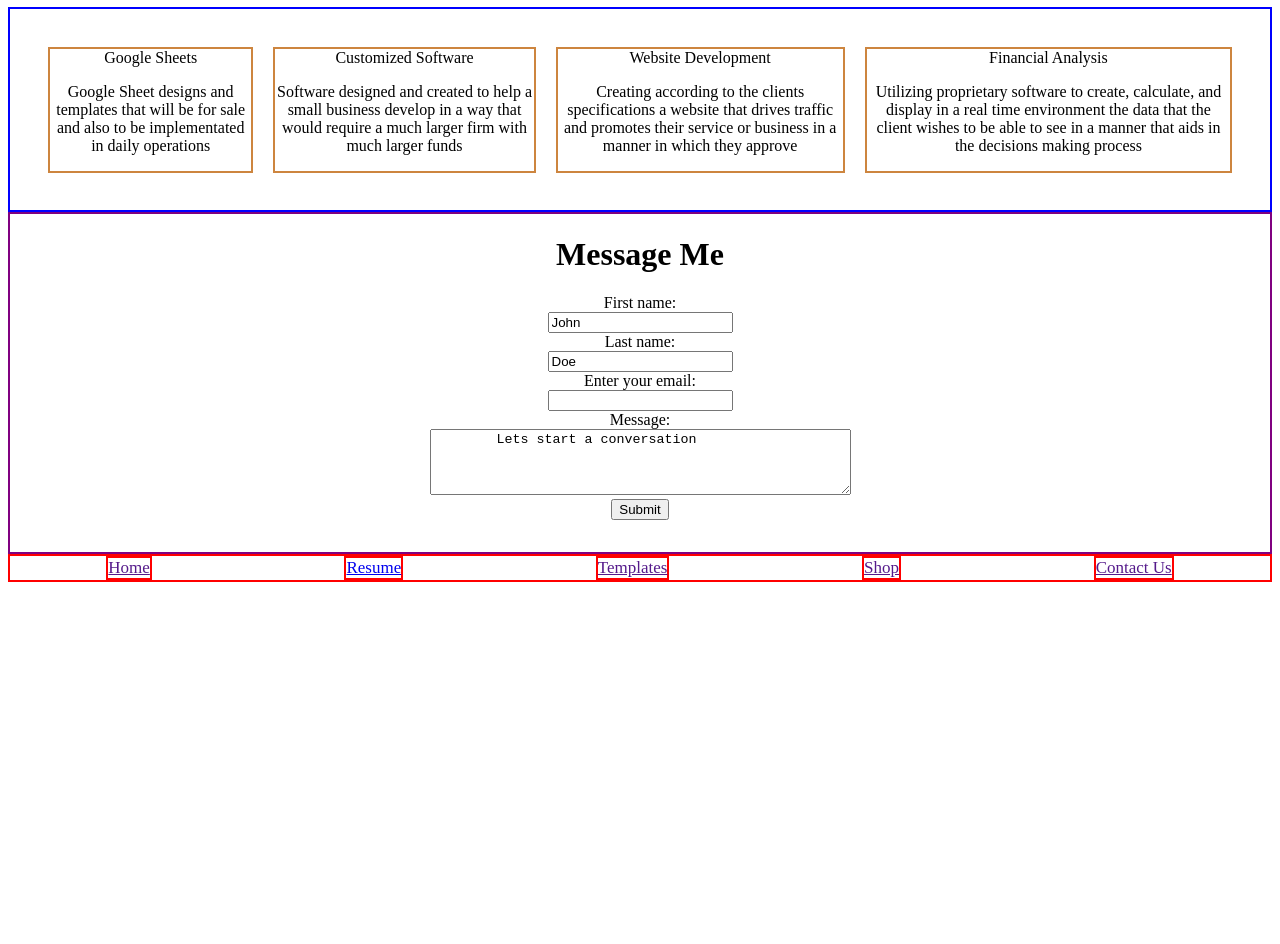
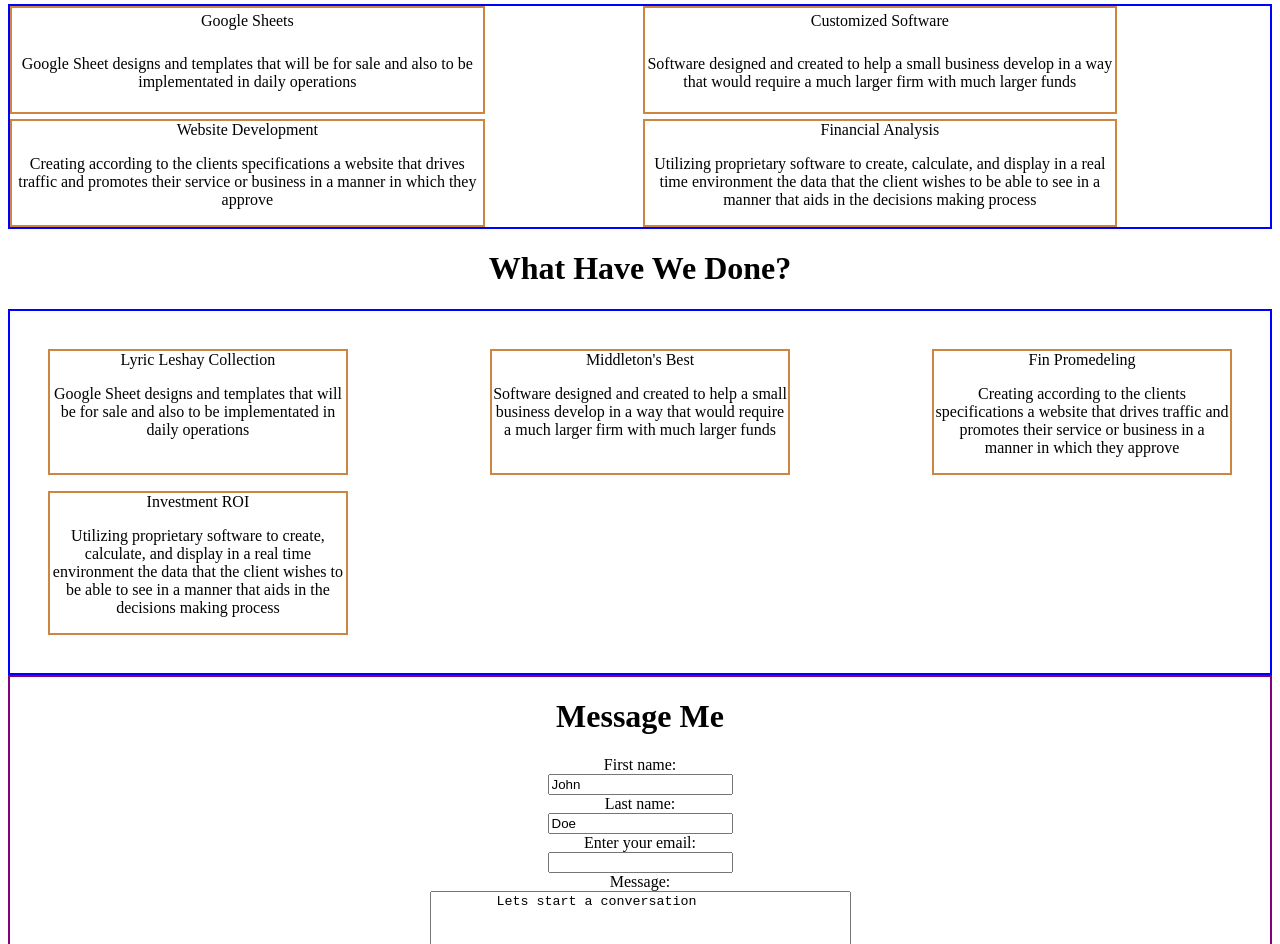
Before and after one commit to srice2024/website, a plain HTML site: page index.html in a window 1280 px wide. Shown: the part 530-1474 px from the top of the page. Before the commit the page ends 1120 px from the top, so only its background shows below. Drawn offline with Linux system fonts and the light colour scheme.

Commit message:
Update: Further completion of the landing page. Main CSS added and layout developed.

```diff
--- a/index.html
+++ b/index.html
@@ -30,13 +30,13 @@
           <a href="">Contact Us</a>
         </div>
     </div>
+    <h1>LegacyForce Media</h1>
+    <h3>Helping small businesses access big data</h3>
     <div class="bio">
-      <h1>LegacyForce Media</h1>
-      <h3>Helping small businesses access big data</h3>
-      <div class="bio_photo">
-      <img src="" alt="photo of Shon Rice, Founder"/>
+      <div class="photo">
+      <img src="/media/Untitled design-1.png" alt="photo of Shon Rice, Founder" width="300px"/>
       </div>
-      <div class="bio-text">
+      <div class="text">
       <h3>Who Are We</h3>
       <p>
         Lorem ipsum dolor sit amet consectetur adipisicing elit. Voluptatum
@@ -48,21 +48,21 @@
     </div>
     <h1>What Do We Do?</h1>
     <div class="services">
-      <div class="gs-class sb-us">
+      <div class="gs-class">
         Google Sheets
         <p>
           Google Sheet designs and templates that will be for sale and also to
           be implementated in daily operations
         </p>
       </div>
-      <div class="cs-class sb-us">
+      <div class="cs-class">
         Customized Software
         <p>
           Software designed and created to help a small business develop in a
           way that would require a much larger firm with much larger funds
         </p>
       </div>
-      <div class="wd-class sb-us">
+      <div class="wd-class">
         Website Development
         <p>
           Creating according to the clients specifications a website that drives
@@ -70,7 +70,40 @@
           they approve
         </p>
       </div>
-        <div class="fa-class sb-us">Financial Analysis
+        <div class="fa-class">Financial Analysis
+        <p>
+          Utilizing proprietary software to create, calculate, and display in a
+          real time environment the data that the client wishes to be able to
+          see in a manner that aids in the decisions making process
+        </p>
+      </div>
+    </div>
+    <h1>What Have We Done?</h1>
+    <div class="portfolio">
+      <div class="lyric">
+        Lyric Leshay Collection
+        <p>
+          Google Sheet designs and templates that will be for sale and also to
+          be implementated in daily operations
+        </p>
+      </div>
+      <div class="middleton">
+        Middleton's Best
+        <p>
+          Software designed and created to help a small business develop in a
+          way that would require a much larger firm with much larger funds
+        </p>
+      </div>
+      <div class="finmodeling">
+        Fin Promedeling
+        <p>
+          Creating according to the clients specifications a website that drives
+          traffic and promotes their service or business in a manner in which
+          they approve
+        </p>
+      </div>
+        <div class="profitability">
+          Investment ROI
         <p>
           Utilizing proprietary software to create, calculate, and display in a
           real time environment the data that the client wishes to be able to
--- a/style.css
+++ b/style.css
@@ -1,41 +1,65 @@
 .logo {
   float: inline-start;
+  border-radius: 75px;
 }
 .navigation {
   display: flex;
+  flex-wrap: wrap;
   justify-content: space-around;
   align-items: center;
   font-size: 17px;
   border: 2px, solid, red;
 }
+h3 {
+  text-align: center;
+}
 .bio {
   border: 2px, solid, green;
   display: flex;
-  flex-direction: column;
+  flex-wrap: wrap;
   justify-content: center;
-  align-items: center;
 }
-.bio-text {
-  width: 300px;
+.bio > * {
+  width: 500px;
+  border: 2px solid red;
+  flex-basis: 300px;
+  margin: 15px;
 }
-.bio-photo {
-  width: 300px;
-}
+
 .services {
   border: 2px, solid, blue;
+  display: grid;
+  grid-template-columns: 1fr 1fr;
+  grid-template-rows: 1fr 1fr;
+  gap: 5px;
+}
+/* > is used in order to have the children of the parent selector and I am selecting them all */
+.services > * {
   display: flex;
-  justify-content: space-around;
-  align-items: baseline;
+  flex-wrap: wrap;
+  width: 75%;
+  border: 2px solid peru;
+  align-items: center;
+  justify-content: center;
+}
+.portfolio {
+  border: 2px, solid, blue;
+  display: flex;
+  flex-wrap: wrap;
+  justify-content: space-between;
   align-content: space-around;
-  gap: 20px;
+  text-align: center;
+  gap: 1rem;
   padding: 3%;
+}
+/* > is used in order to have the children of the parent selector and I am selecting them all */
+.portfolio > * {
+  flex-basis: 25%;
+  border: 2px solid peru;
 }
 .services,
 h1 {
   text-align: center;
-}
-.sb-us {
-  border: 2px solid peru;
 }
 .contact-me {
   display: flex;
```
